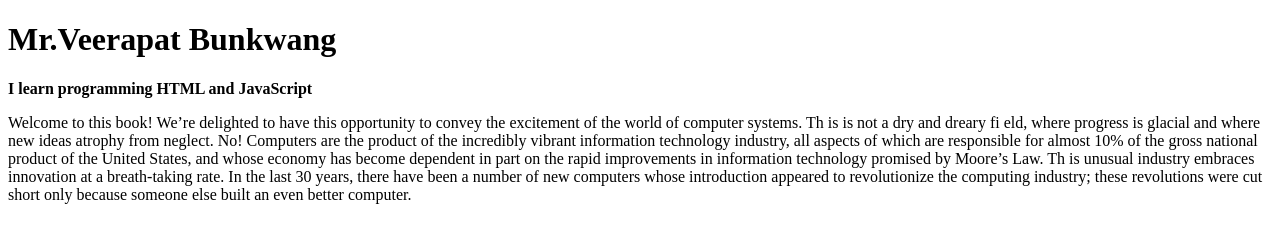
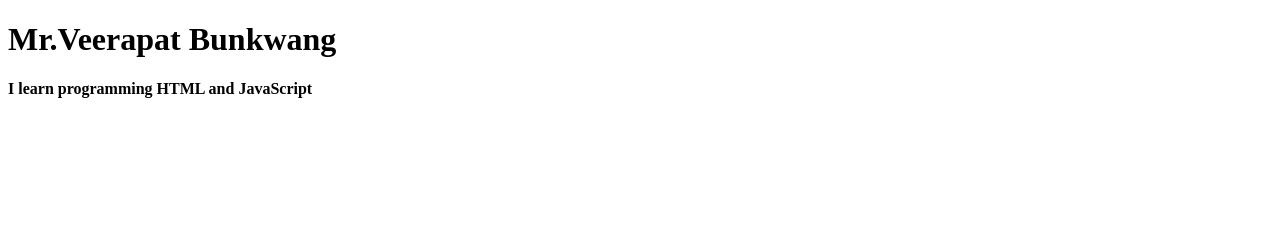
Before and after one commit to 1630902094/veerapat-bunk-project, a plain HTML site: page index.html in a window 1280 px wide. Drawn offline with Linux system fonts and the light colour scheme.

Commit message:
Revert "text book"
This reverts commit f61d709eb2ed83a8f6bc748d977a03ebfa0bb4f3.

```diff
--- a/index.html
+++ b/index.html
@@ -9,16 +9,5 @@
 <body>
     <h1>Mr.Veerapat Bunkwang</h1>
     <p><b>I learn programming HTML and JavaScript</b></p>
-    <p>Welcome to this book! We’re delighted to have this opportunity to convey the
-        excitement of the world of computer systems. Th is is not a dry and dreary fi eld,
-        where progress is glacial and where new ideas atrophy from neglect. No! Computers
-        are the product of the incredibly vibrant information technology industry, all
-        aspects of which are responsible for almost 10% of the gross national product of
-        the United States, and whose economy has become dependent in part on the rapid
-        improvements in information technology promised by Moore’s Law. Th is unusual
-        industry embraces innovation at a breath-taking rate. In the last 30 years, there have
-        been a number of new computers whose introduction appeared to revolutionize
-        the computing industry; these revolutions were cut short only because someone
-        else built an even better computer.</p>
 </body>
 </html>
```
